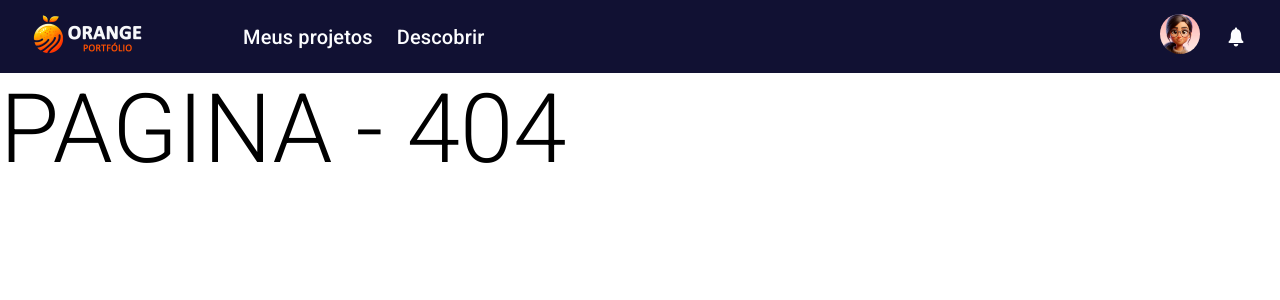
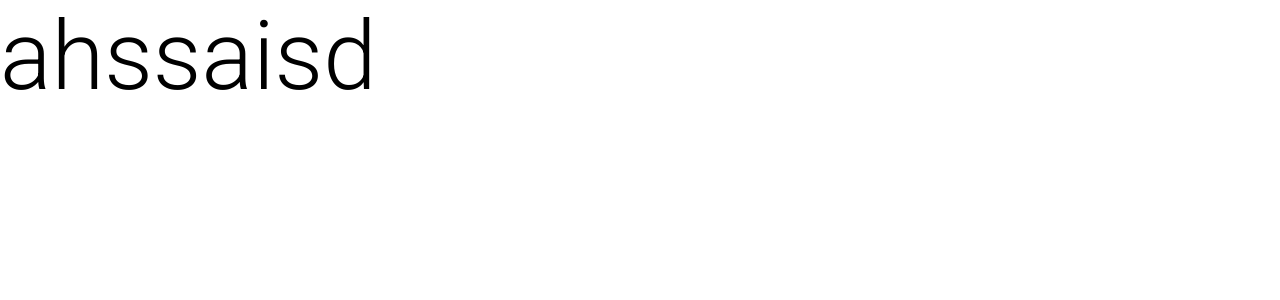
Before and after one commit to Denis-moreira98/orange-portfolio-squad20, a React (Vite) app in the folder frontend/: page /inicio in a window 1280 px wide. Before the commit this address had no page. Shown: the top 300 px of the page. Built offline with nearby package versions, Linux system fonts and the light colour scheme.

Commit message:
criando pastas do homepage

```diff
--- a/frontend/src/App.tsx
+++ b/frontend/src/App.tsx
@@ -2,7 +2,7 @@ import { Login } from "./pages/login";
 import { Register } from "./pages/register";
 import { Dashboard } from "./pages/dashboard";
 import { NotFound } from "./pages/notFound";
-
+import { Homepage } from "./pages/homepage";
 import { createBrowserRouter } from "react-router-dom";
 import { Layout } from "./components/layout";
 
@@ -21,6 +21,10 @@ const router = createBrowserRouter([
     ],
   },
   {
+    path: "/inicio",
+    element: <Homepage />,
+  },
+  {
     path: "/login",
     element: <Login />,
   },
--- /dev/null
+++ b/frontend/src/pages/homepage/index.tsx
@@ -0,0 +1,7 @@
+export function Homepage(){
+    return(
+        <>
+        <h1>ahssaisd</h1>
+        </>
+    )
+}
```
Also changed, not shown: frontend/src/pages/homepage/styles.module.css (added). Lines whose indentation alone changed are shown as unchanged.
